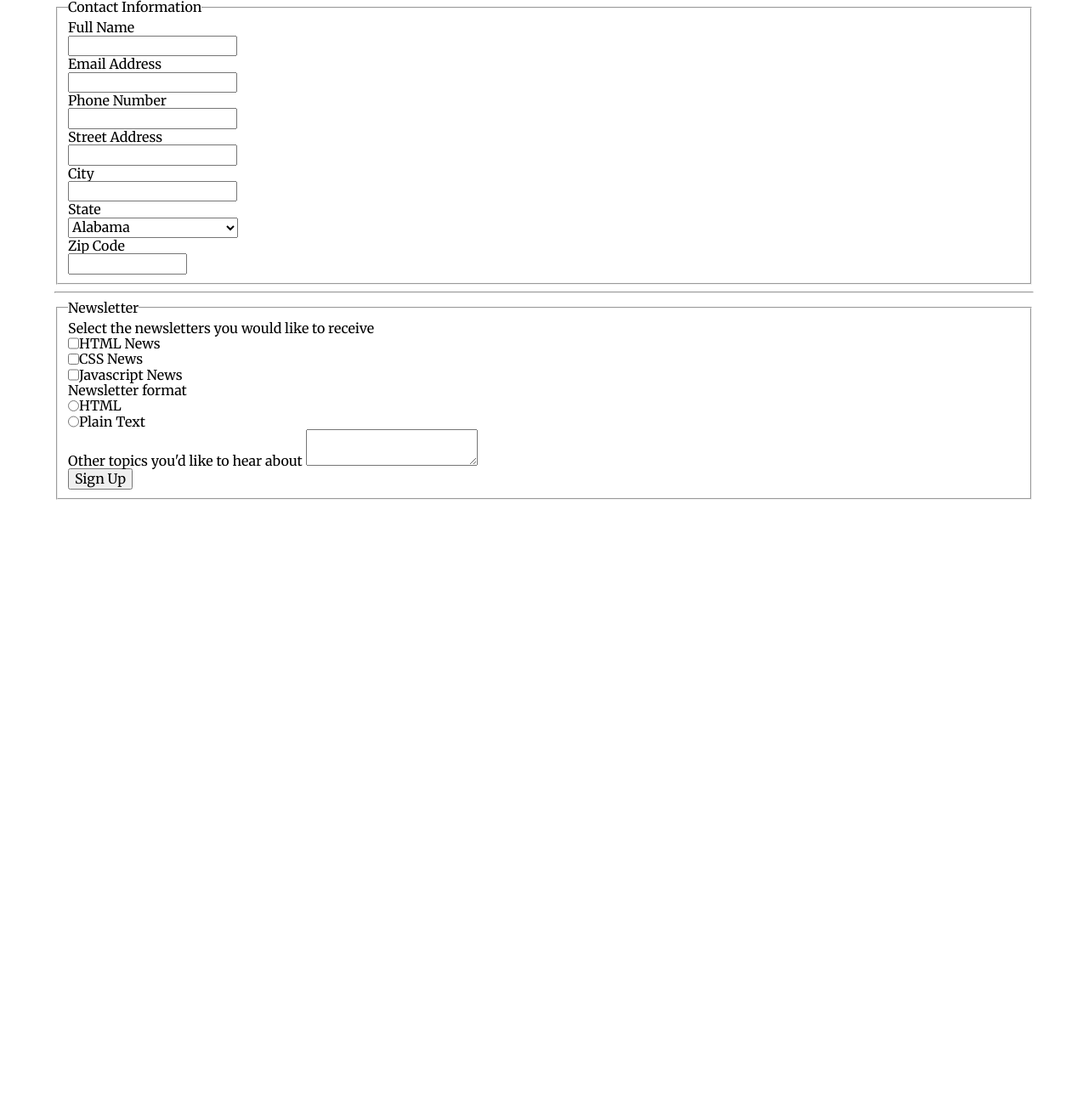
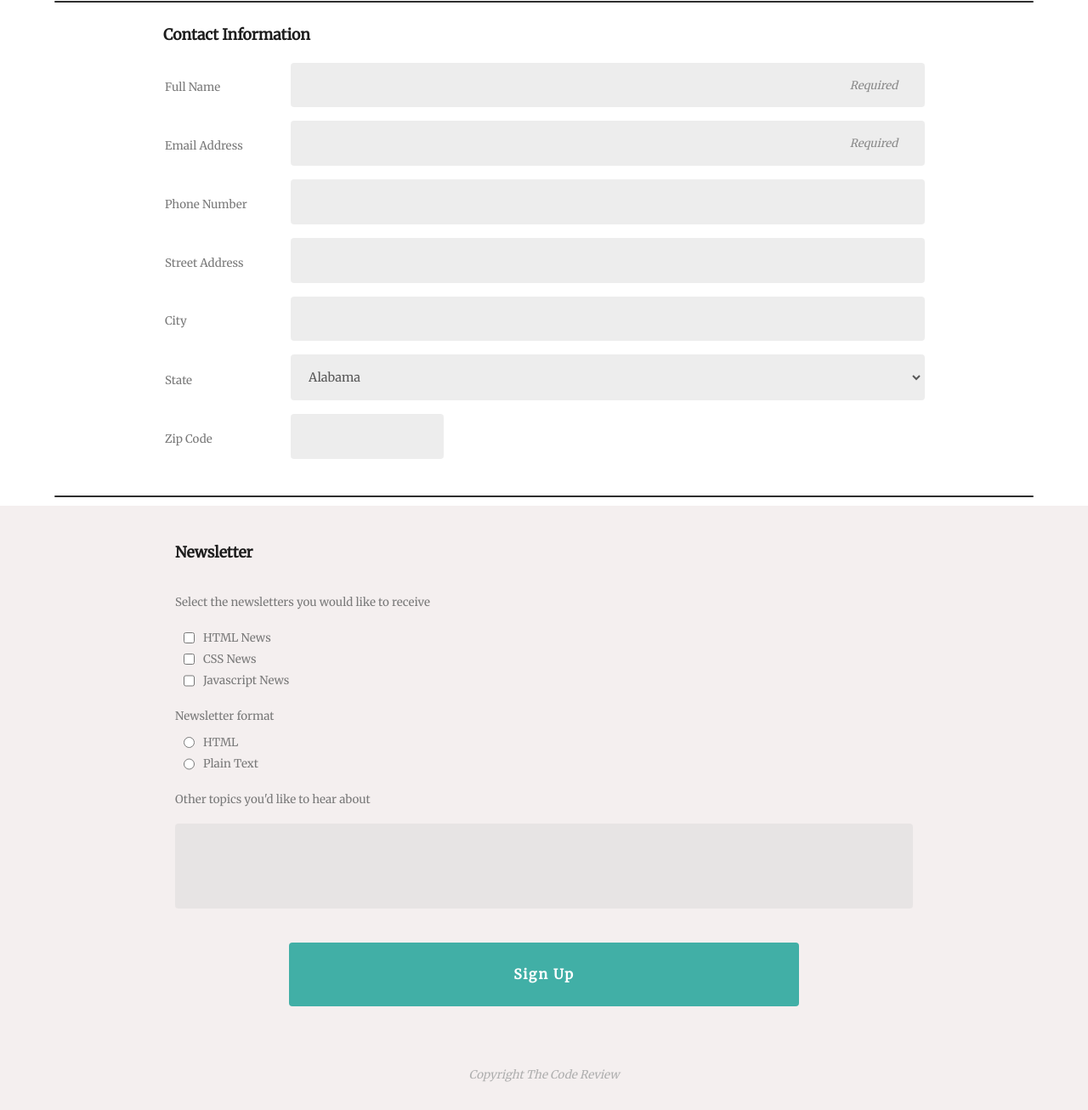
Before and after one commit to Zetrick/FEWD-Project-3, a plain HTML site: page index.html in a window 1280 px wide. Shown: the part 203-1509 px from the top of the page at 85% size. Before the commit the page ends 800 px from the top, so only its background shows below. Drawn offline with Linux system fonts and the light colour scheme.

Commit message:
Project completed. Ready for review.

```diff
--- a/css/style.css
+++ b/css/style.css
@@ -1,28 +1,67 @@
 /************ Base Styles *************/
+
+*, *:before, *:after {
+box-sizing: inherit;
+}
 
 html {
     box-sizing: border-box;
 }
 
-*, *:before, *:after {
-box-sizing: inherit;
-}
-
 body {
     font-family: 'Merriweather', serif;
+    color: rgb(29, 29, 29);
 }
 
 main {
-    width: 90%;
     margin: 0 auto;
 }
 
+fieldset {
+    padding: 0;
+}
+
+hr {
+    background: rgb(46, 46, 46);
+    border: none;
+    height: 2px;
+    margin: 3px auto;
+    border-radius: 1px;
+    width: 90%;
+}
+
+fieldset {
+    border: none;
+}
+
+input,
+select,
+textarea{
+    outline: none;
+    border: 2px solid rgba(255, 255, 255, 0);
+    border-radius: 4px;
+}
+
+input:focus,
+select:focus,
+textarea:focus {
+    border-color: rgb(77,104,136);
+    transition: .5s;
+}
+
+textarea,
 button {
     display: block;
 }
 
-select {
-    max-width: 200px;
+textarea {
+    resize: none;
+}
+
+footer {
+    font-style: italic;
+    text-align: center;
+    color: rgb(175, 175, 175);
 }
 
 /************ Class Styles *************/
@@ -30,26 +69,159 @@ select {
 .logo {
     text-align: center;
     background: rgb(47,57,68);
-    width: 100%;
     padding: 25px;
+    margin-bottom: 35px;
     color: white;
     font-weight: bold;
     letter-spacing: 1px;
 }
 
-.label-input-group {
-    display: flex;
-    flex-wrap: wrap;
+.signup-announcement {
+    text-align: center;
 }
 
-.cont-info-label {
-    width: 100%;
+.signup-announcement h1 {
+    font-size: 1.3em;
+}
+
+.lgray {
+    color: rgb(121, 121, 121);
+}
+
+.sml-txt {
+    font-size: smaller;
+}
+
+.hr-line-top {
+    margin-top: 40px;
+    height: 4px;
+}
+
+.fieldset-title {
+    padding: 25px 0 20px;
+    font-size: 1.1em;
+    font-weight: 600;
+}
+
+.contact-info-group{
+    display: flex;
+    flex-direction: column;
+}
+
+.contact-info-label {
+    padding: 7px 10px 7px 2px;
+    margin: .2em 0 .5em;
+}
+
+.contact-info-input,
+select {
+    flex: 1;
+}
+.contact-info-input,
+select,
+textarea {
+    background-color: rgba(211, 211, 211, 0.404);
+    color: rgb(88, 88, 88);
+    padding: 15px;
+    margin: 3px 0 13px;
+    line-height: 1.3em;
+    font-size: .90em;
+}
+
+.contact-info-input::placeholder {
+    text-align: right;
+    margin-right: 10px;
+    padding-right: 5px;
+    font-style: italic;
+    font-size: small;
+    color: rgba(71, 71, 71, 0.596);
 }
 
 
 #zip-code {
-    min-width: 80px;
-    max-width: 140px;
+    max-width: 180px;
 }
 
+.fieldset-divider {
+    margin: 30px auto 10px;
+    width: 90%;
+}
+
+.newsletter-section,
+footer {
+    background: rgba(77, 0, 0, 0.062);
+    padding: 20px;
+}
+
+.newsletter-group {
+    display: flex;
+}
+
+.newsletter-group input,
+.newsletter-group label{
+    cursor: pointer;
+}
+
+.newsletter-group {
+    padding: 5px 0 5px 10px;
+}
+
+.subtitle {
+    display: block;
+    margin: 20px 0;
+    line-height: 1.3em;
+    font-weight: lighter;
+}
+
+.format-subtitle {
+    margin-bottom: 10px;
+}
+
+.newsletter-group label {
+    padding-left: 10px;
+}
+
+.suggestions {
+    margin: auto;
+    width: 100%;
+    height: 100px;
+}
+
+.signup-button {
+    margin: 40px auto 20px;
+    width: 90%;
+    max-width: 600px;
+    height: 75px;
+    border: none;
+    border-radius: 4px;
+    padding: 15px;
+    color: white;
+    background: rgb(65,175,166);
+    font-weight: bold;
+    letter-spacing: .1em;
+}
+
+.width-90 {
+    width: 90%;
+    margin: auto;
+}
 /************ Media Queries *************/
+
+@media (min-width: 768px)
+{
+
+    .width-90 {
+        width: 70%;
+        max-width: 1024px;
+    }
+    .contact-info-group {
+        flex-direction: row;
+        align-items: center;
+    }
+
+    .contact-info-label {
+        width: 150px;
+    }
+
+
+}
--- a/index.html
+++ b/index.html
@@ -19,9 +19,9 @@
     </header>
 
     <main>
-        <div class="">
+        <div class="signup-announcement width-90">
             <h1>Signup for our Newsletter</h1>
-            <p>Get the latest news on how your code is doing right in your inbox</p>
+            <p class="lgray sml-txt">Get the latest news on how your code is doing right in your inbox</p>
         </div>
         <div>
             <hr class="hr-line-top">
@@ -29,42 +29,40 @@
         </div>
 
         <form action="index.html">
-            <fieldset>
+            <div class="contact-info-section">
+
+                <fieldset class="width-90">
                     <legend class="fieldset-title">Contact Information</legend>
-
                     <!-- Full Name -->
-                <div class="label-input-group">
-                    <label for="full-name" class="cont-info-label">Full Name</label>
-                    <input type="text" name="user-full-name" id="full-name" class="cont-info-input">
+                    <div class="contact-info-group">
+                        <label for="full-name" class="contact-info-label lgray sml-txt">Full Name</label>
+                        <input type="text" name="user-full-name" id="full-name" class="contact-info-input"
+                            placeholder="Required" required>
                     </div>
-
                     <!-- Email Address -->
-                <div class="label-input-group">
-                    <label for="email-address" class="cont-info-label">Email Address</label>
-                    <input type="email" name="user-full-name" id="email-address" class="cont-info-input">
+                    <div class="contact-info-group">
+                        <label for="email-address" class="contact-info-label lgray sml-txt">Email Address</label>
+                        <input type="email" name="user-full-name" id="email-address" class="contact-info-input"
+                            placeholder="Required" required>
                     </div>
-
-                <!-- Phone Number-->
-                <div class="label-input-group">
-                    <label for="phone-number" class="cont-info-label">Phone Number</label>
-                    <input type="tel" name="user-phone-number" id="phone-number" class="cont-info-input">
+                    <!-- Phone Number -->
+                    <div class="contact-info-group">
+                        <label for="phone-number" class="contact-info-label lgray sml-txt">Phone Number</label>
+                        <input type="tel" name="user-phone-number" id="phone-number" class="contact-info-input">
                     </div>
-
                     <!-- Street Address -->
-                <div class="label-input-group">
-                    <label for="street-address" class="cont-info-label">Street Address</label>
-                    <input type="text" name="user-street-address" id="street-address" class="cont-info-input">
+                    <div class="contact-info-group">
+                        <label for="street-address" class="contact-info-label lgray sml-txt">Street Address</label>
+                        <input type="text" name="user-street-address" id="street-address" class="contact-info-input">
                     </div>
-
                     <!-- City -->
-                <div class="label-input-group">
-                    <label for="city" class="cont-info-label">City</label>
-                    <input type="text" name="user-city" id="city" class="cont-info-input">
+                    <div class="contact-info-group">
+                        <label for="city" class="contact-info-label lgray sml-txt">City</label>
+                        <input type="text" name="user-city" id="city" class="contact-info-input">
                     </div>
-
                     <!-- State -->
-                <div class="label-input-group">
-                    <label for="state" class="cont-info-label">State</label>
+                    <div class="contact-info-group">
+                        <label for="state" class="contact-info-label lgray sml-txt">State</label>
                         <select name="user-state" id="state">
                             <optgroup label="State">
                                 <option value="AL">Alabama</option>
@@ -124,7 +122,7 @@
                                 <option value="GU">Guam</option>
                                 <option value="MP">Northern Mariana Islands</option>
                                 <option value="PR">Puerto Rico</option>
-                            <option value="UM">United States Minor Outlying Islands</option>
+                                <option value="UM">US Minor Outlying Islands</option>
                                 <option value="VI">Virgin Islands</option>
                             </optgroup>
                             <optgroup label="Armed Forces">
@@ -134,48 +132,57 @@
                             </optgroup>
                         </select>
                     </div>
-
                     <!-- Zip -->
-                <div class="label-input-group">
-                    <label for="zip-code" class="cont-info-label">Zip Code</label>
-                    <input type="number" name="user-zip-code" id="zip-code" class="cont-info-input">
+                    <div class="contact-info-group">
+                        <label for="zip-code" class="contact-info-label lgray sml-txt">Zip Code</label>
+                        <input type="number" name="user-zip-code" id="zip-code" class="contact-info-input">
+                    </div>
+                </fieldset>
             </div>
 
+            <hr class="fieldset-divider">
 
+            <div class="newsletter-section">
+                <fieldset class="width-90">
+                    <legend class="fieldset-title">Newsletter</legend>
+                    <h2 class="sml-txt lgray subtitle"> Select the newsletters you would like to receive</h2>
+                    <!-- Newsletter Selections -->
+                    <div class="newsletter-group">
+                        <input type="checkbox" id="html-news" name="html-news">
+                        <label for="html-news" class="sml-txt lgray">HTML News</label>
+                    </div>
+                    <div class="newsletter-group">
+                        <input type="checkbox" id="css-news" name="css-news">
+                        <label for="css-news" class="sml-txt lgray">CSS News</label>
+                    </div>
+                    <div class="newsletter-group">
+                        <input type="checkbox" id="js-news" name="js-news">
+                        <label for="js-news" class="sml-txt lgray">Javascript News</label>
+                    </div>
+                    <!-- Newsletter Format Selections -->
+                    <h2 class="sml-txt lgray format-subtitle subtitle">Newsletter format</h2>
+                    <div class="newsletter-group">
+                        <input type="radio" name="format" id="html-format" value="HTML">
+                        <label for="html-format" class="sml-txt lgray">HTML</label>
+                    </div>
+                    <div class="newsletter-group">
+                        <input type="radio" name="format" id="plain-text-format" value="text">
+                        <label for="plain-text-format" class="sml-txt lgray">Plain Text</label>
+                    </div>
+                    <!-- User Topic Feedback -->
+                    <label for="other-topics" class="sml-txt lgray subtitle">Other topics you'd like to hear
+                        about</label>
+                    <textarea name="other-topics" id="other-topics" class="suggestions"></textarea>
                 </fieldset>
 
-            <hr class="fieldset-sep">
+                <button type="submit" class="signup-button">Sign Up</button>
 
-            <fieldset>
-                <legend class="fieldset-title">Newsletter</legend>
-                <label> Select the newsletters you would like to receive</label>
-
-                <!-- Newsletter Selections -->
-                <div class="label-input-group"><input type="checkbox" id="html-news" name="html-news"><label
-                        for="html-news">HTML News</label></div>
-                <div class="label-input-group"><input type="checkbox" id="css-news" name="css-news"><label
-                        for="css-news">CSS News</label></div>
-                <div class="label-input-group"><input type="checkbox" id="js-news" name="js-news"><label
-                        for="js-news">Javascript News</label></div>
-
-                <!-- Newsletter Format Selections -->
-                <label>Newsletter format</label>
-                <div class="label-input-group"><input type="radio" name="html-format" id="html-format"><label
-                        for="html-format">HTML</label></div>
-                <div class="label-input-group"><input type="radio" name="plain-text-format"
-                        id="plain-text-format"><label for="plain-text-format">Plain Text</label></div>
-
-                <!-- User Topic Feedback -->
-                <label for="other-topics">Other topics you'd like to hear about</label>
-                <textarea name="other-topics" id="other-topics"></textarea>
-
-                <button type="submit">Sign Up</button>
-
-            </fieldset>
-
+            </div>
         </form>
-
     </main>
+    <footer>
+        <p class="footer-text sml-txt">Copyright The Code Review</p>
+    </footer>
 </body>
 
 </html>
```
Lines whose indentation alone changed are shown as unchanged.
